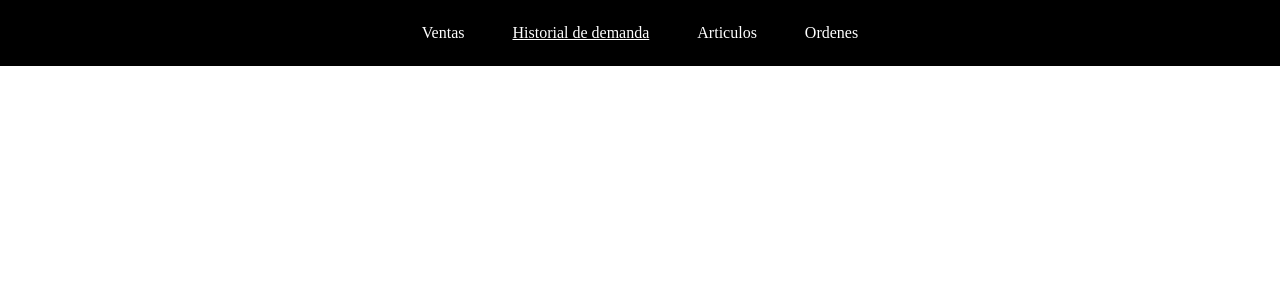
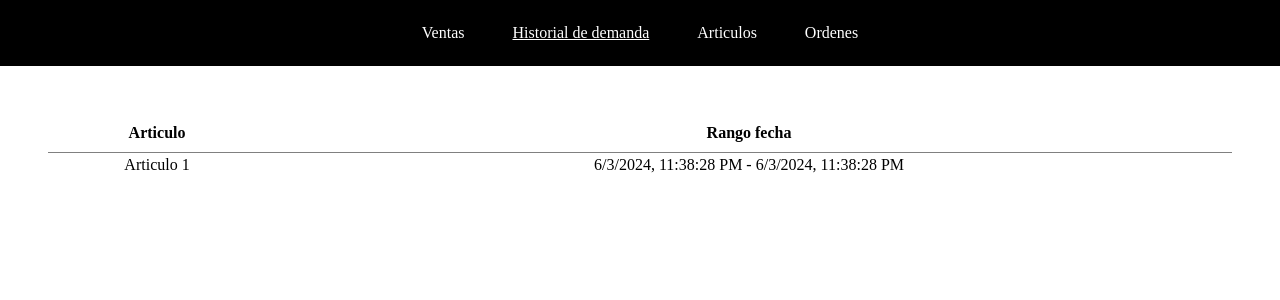
Before and after one commit to gonzzoli/inv-op-front, a React (Vite) app: page /demanda in a window 1280 px wide. Shown: the top 300 px of the page. Built offline with nearby package versions, Linux system fonts and the light colour scheme.

Commit message:
pantallas base de orden y demanda

```diff
--- a/src/paginas/Demanda/index.tsx
+++ b/src/paginas/Demanda/index.tsx
@@ -1,7 +1,33 @@
-
+import TablaDeDatos, { PropsTablaDeDatos } from "../../componentes/Tabla";
+import styles from "./styles.module.scss";
 
 export default function PaginaDemanda() {
-    return (
-        <div></div>
-    )
+  const columnasTabla: PropsTablaDeDatos<{
+    id: number;
+    fechaDesde: Date;
+    fechaHasta: Date;
+    articulo: string;
+  }>["columnas"] = [
+    {
+      nombreMostrado: "Articulo",
+      elementoMostrado: (demanda) => demanda.articulo,
+    },
+    {
+      nombreMostrado: "Rango fecha",
+      elementoMostrado: (demanda) =>
+        `${demanda.fechaDesde.toLocaleString()} - ${demanda.fechaHasta.toLocaleString()}`,
+    },
+  ];
+  return (
+    <div>
+      <div className={styles["contenedor-tabla"]}>
+        <TablaDeDatos
+          columnas={columnasTabla}
+          filas={[
+            { id: 1, articulo: "Articulo 1", fechaDesde: new Date(), fechaHasta: new Date() },
+          ]}
+        />
+      </div>
+    </div>
+  );
 }
--- a/src/paginas/OrdenCompra/index.tsx
+++ b/src/paginas/OrdenCompra/index.tsx
@@ -1,7 +1,34 @@
-
+import TablaDeDatos, { PropsTablaDeDatos } from "../../componentes/Tabla";
+import styles from "./styles.module.scss";
 
 export default function PaginaOrdenesDeCompra() {
-    return (
-        <div></div>
-    )
+  const columnasTabla: PropsTablaDeDatos<{
+    id: number;
+    cantidad: number;
+    fechaOrden: Date;
+    articulo: string;
+  }>["columnas"] = [
+    {
+      nombreMostrado: "Articulo",
+      elementoMostrado: (orden) => orden.articulo,
+    },
+    {
+      nombreMostrado: "Cantidad",
+      elementoMostrado: (orden) => orden.cantidad,
+    },
+    {
+      nombreMostrado: "Fecha pedido",
+      elementoMostrado: (orden) => orden.fechaOrden.toLocaleString(),
+    },
+  ];
+  return (
+    <div>
+      <div className={styles["contenedor-tabla"]}>
+        <TablaDeDatos
+          columnas={columnasTabla}
+          filas={[{ id: 1, articulo: "Articulo 1", cantidad: 10, fechaOrden: new Date() }]}
+        />
+      </div>
+    </div>
+  );
 }
```
Also changed, not shown: src/paginas/Demanda/styles.module.scss (added), src/paginas/OrdenCompra/styles.module.scss (added).
